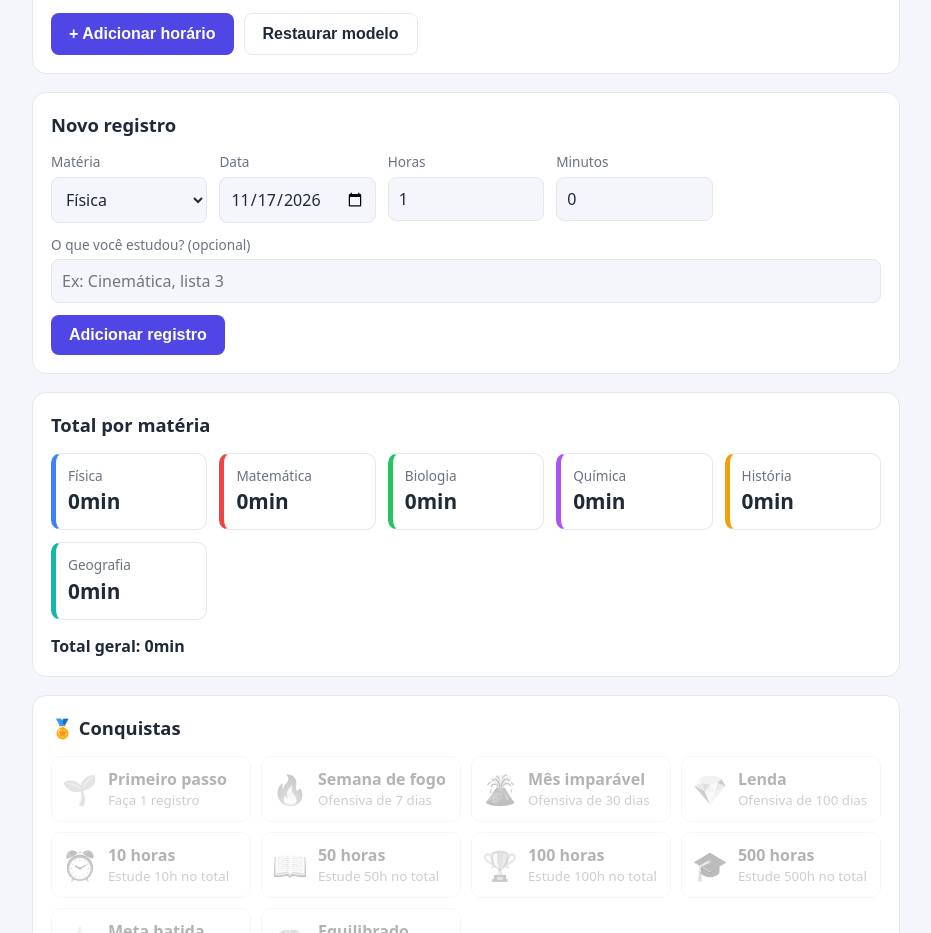
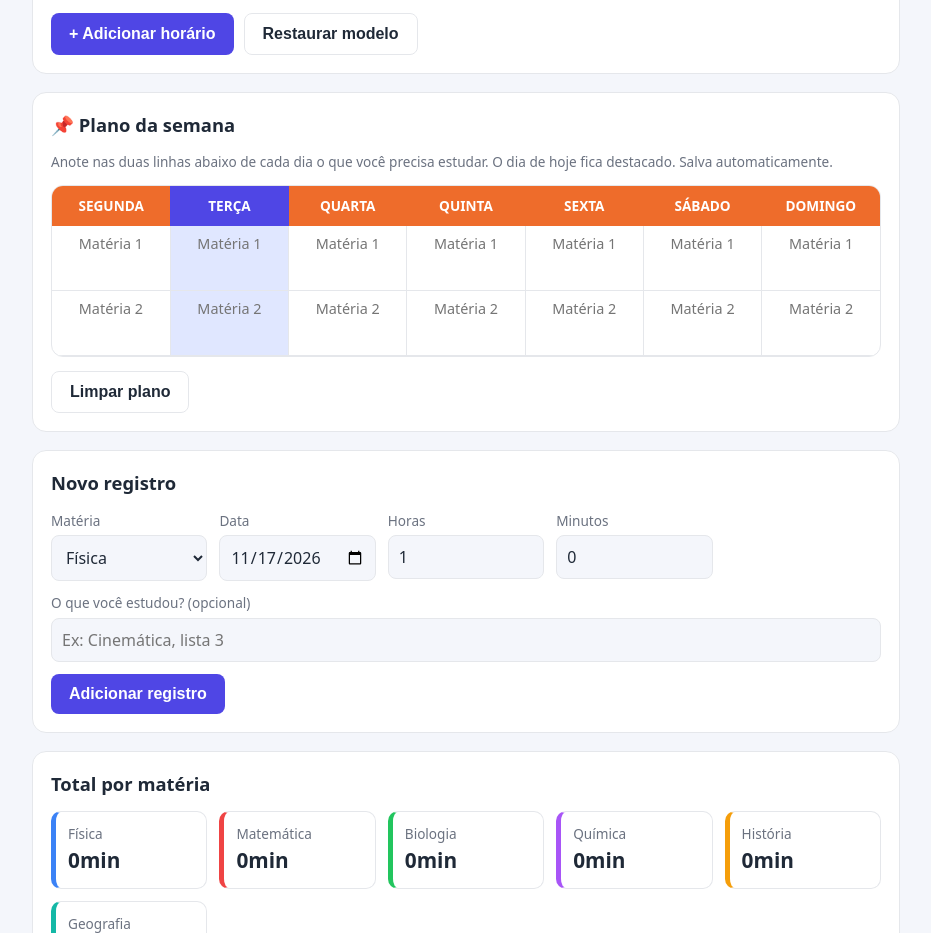
Before and after one commit to plltw95-byte/Estudos.github.io, a plain HTML site: page index.html in a window 1280 px wide. Shown: the part 2747-3680 px from the top of the page, without its empty margins (174-1105 px from the left). Drawn offline with Linux system fonts and the light colour scheme.

Commit message:
Update index.html

```diff
--- a/index.html
+++ b/index.html
@@ -71,6 +71,13 @@ table.horario td.col-del{width:44px;text-align:center;vertical-align:middle}
 table.horario input.hora{border:none;border-radius:0;background:transparent;font-weight:600;padding:12px 8px}
 table.horario textarea{display:block;height:58px;resize:none;border:none;border-radius:0;background:transparent;padding:8px;font-size:.92rem}
 table.horario textarea.estudo{background:var(--eb);box-shadow:inset 0 0 0 2px var(--ebo)}
+table.plano{border-collapse:collapse;width:100%;min-width:700px;table-layout:fixed}
+table.plano th{background:var(--laranja);color:#fff;padding:10px 6px;font-size:.85rem;text-align:center}
+table.plano th.hoje{background:var(--accent)}
+table.plano td{padding:0;border-bottom:1px solid var(--border);border-right:1px solid var(--border);vertical-align:top}
+table.plano td:last-child{border-right:none}
+table.plano td.hoje{background:var(--hj)}
+table.plano textarea{display:block;height:64px;resize:none;border:none;border-radius:0;background:transparent;padding:8px;font-size:.9rem;text-align:center}
 </style>
 </head>
 <body>
@@ -147,6 +154,13 @@ table.horario textarea.estudo{background:var(--eb);box-shadow:inset 0 0 0 2px va
   </div>
 
   <div class="card">
+    <h2>📌 Plano da semana</h2>
+    <p class="dica">Anote nas duas linhas abaixo de cada dia o que você precisa estudar. O dia de hoje fica destacado. Salva automaticamente.</p>
+    <div class="tabela-wrap"><table class="plano"><thead id="planoCabecalho"></thead><tbody id="planoCorpo"></tbody></table></div>
+    <div class="acoes"><button class="sec" onclick="limparPlano()">Limpar plano</button></div>
+  </div>
+
+  <div class="card">
     <h2>Novo registro</h2>
     <div class="form">
       <div><label for="materia">Matéria</label><select id="materia"></select></div>
@@ -184,6 +198,8 @@ var FOCO=25,PAUSA=5,CHAVE="diario_estudos_v1";
 
 function horarioPadrao(){function s(t){return[t,t,t,t,t,"",""]}
 return[{hora:"05:00",celulas:s("dormir")},{hora:"06:00",celulas:s("acordar / banho / café")},{hora:"07:00",celulas:s("transporte")},{hora:"08:00",celulas:s("trabalho")},{hora:"12:00",celulas:s("almoço")},{hora:"13:00",celulas:s("revisão")},{hora:"14:00",celulas:s("trabalho")},{hora:"18:00",celulas:s("transporte")},{hora:"19:00",celulas:s("jantar / banho")},{hora:"20:00",celulas:s("estudar")},{hora:"23:00",celulas:s("dormir")}]}
+function planoVazio(){return[["","","","","","",""],["","","","","","",""]]}
+function planoValido(p){return Array.isArray(p)&&p.length===2&&Array.isArray(p[0])&&Array.isArray(p[1])&&p[0].length===7&&p[1].length===7}
 
 /* ===== DADOS ===== */
 function carregar(){
@@ -193,8 +209,9 @@ function carregar(){
       if(!d.prova)d.prova=daquiUmAno();
       if(!d.inicio)d.inicio=hoje();
       if(!d.meta)d.meta=120;
+      if(!planoValido(d.plano))d.plano=planoVazio();
       return d;}}catch(e){}
-  return{registros:[],dias:[],horario:horarioPadrao(),inicio:hoje(),prova:daquiUmAno(),meta:120,tema:null};
+  return{registros:[],dias:[],horario:horarioPadrao(),inicio:hoje(),prova:daquiUmAno(),meta:120,tema:null,plano:planoVazio()};
 }
 function salvar(){try{localStorage.setItem(CHAVE,JSON.stringify(dados))}catch(e){alert("Não consegui salvar. Verifique se o navegador permite armazenamento.")}}
 var dados=carregar();
@@ -386,7 +403,8 @@ function importar(inp){
       dados=d;
       if(!dados.horario||!dados.horario.length)dados.horario=horarioPadrao();
       if(!dados.prova)dados.prova=daquiUmAno();if(!dados.inicio)dados.inicio=hoje();if(!dados.meta)dados.meta=120;
-      salvar();aplicarTema();desenharHorario();desenhar();alert("Backup restaurado com sucesso!");
+      if(!planoValido(dados.plano))dados.plano=planoVazio();
+      salvar();aplicarTema();desenharHorario();desenharPlano();desenhar();alert("Backup restaurado com sucesso!");
     }catch(e){alert("Esse arquivo não parece ser um backup válido.")}
     inp.value="";
   };
@@ -418,6 +436,32 @@ function desenharHorario(){
 function addLinha(){dados.horario.push({hora:"00:00",celulas:DIAS_SEMANA.map(function(){return""})});salvar();desenharHorario()}
 function removerLinha(i){if(!confirm("Remover esta linha do horário?"))return;dados.horario.splice(i,1);salvar();desenharHorario()}
 function restaurarHorario(){if(!confirm("Isso apaga o seu horário atual e volta ao modelo inicial. Continuar?"))return;dados.horario=horarioPadrao();salvar();desenharHorario()}
+
+/* ===== PLANO DA SEMANA ===== */
+function desenharPlano(){
+  var idxHoje=(new Date().getDay()+6)%7;
+  var cab=document.getElementById("planoCabecalho");cab.innerHTML="";
+  var tr=document.createElement("tr");
+  DIAS_SEMANA.forEach(function(d,j){var th=mk("th",j===idxHoje?"hoje":"",d.toUpperCase());tr.appendChild(th)});
+  cab.appendChild(tr);
+  var corpo=document.getElementById("planoCorpo");corpo.innerHTML="";
+  for(var i=0;i<2;i++){
+    (function(i){
+      var r=document.createElement("tr");
+      DIAS_SEMANA.forEach(function(dia,j){
+        var td=document.createElement("td");if(j===idxHoje)td.className="hoje";
+        var ta=document.createElement("textarea");
+        ta.value=dados.plano[i][j]||"";
+        ta.placeholder=i===0?"Matéria 1":"Matéria 2";
+        ta.setAttribute("aria-label",dia+" - linha "+(i+1));
+        ta.oninput=function(){dados.plano[i][j]=ta.value;salvar()};
+        td.appendChild(ta);r.appendChild(td);
+      });
+      corpo.appendChild(r);
+    })(i);
+  }
+}
+function limparPlano(){if(!confirm("Apagar tudo o que está escrito no plano da semana?"))return;dados.plano=planoVazio();salvar();desenharPlano()}
 
 /* ===== TELA ===== */
 function desenhar(){
@@ -463,7 +507,7 @@ function desenhar(){
   ["materia","pomoMateria"].forEach(function(id){var s=document.getElementById(id);
     MATERIAS.forEach(function(m){var o=document.createElement("option");o.value=m.nome;o.textContent=m.nome;s.appendChild(o)})});
   document.getElementById("data").value=hoje();
-  aplicarTema();salvar();desenharHorario();desenhar();pomoDesenhar();
+  aplicarTema();salvar();desenharHorario();desenharPlano();desenhar();pomoDesenhar();
 })();
 </script>
 </body>
```
